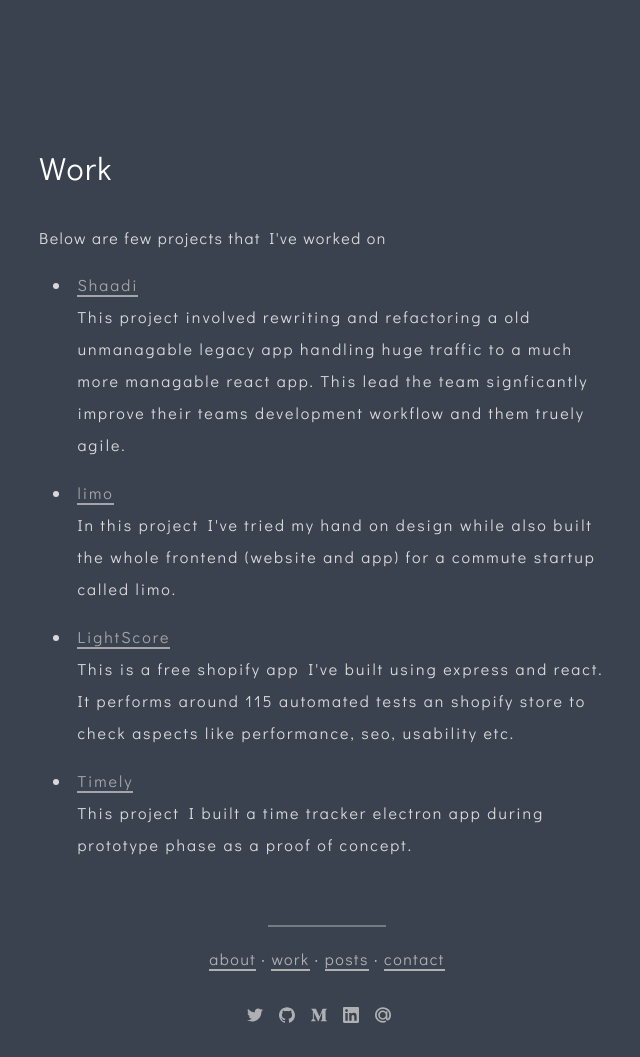
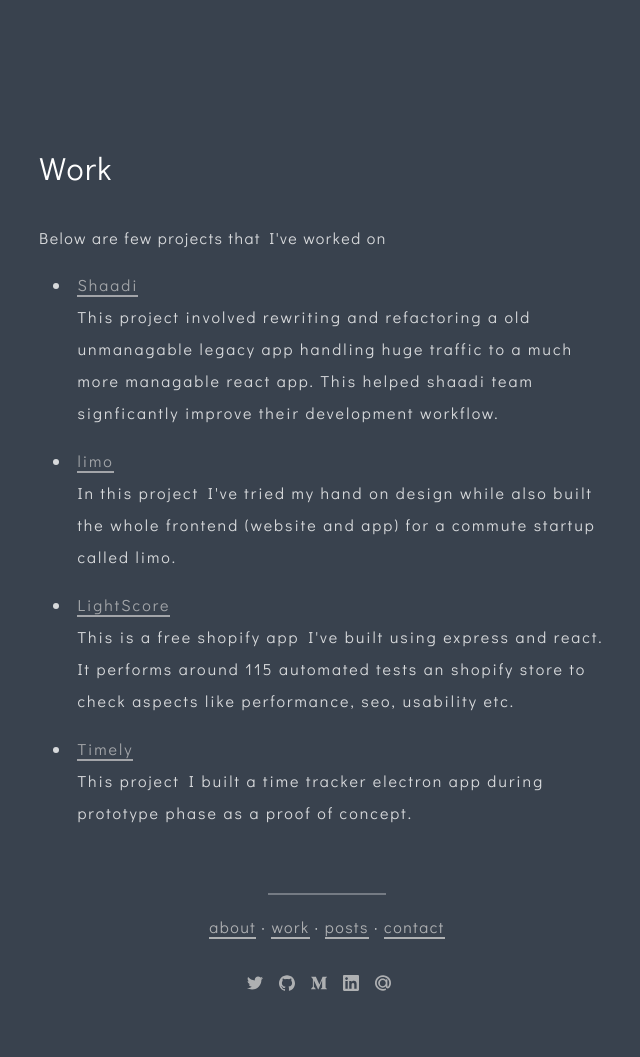
Before and after one commit to swapkats/swapkats.github.io, a Jekyll site: the page built from work.html, in a window 1280 px wide. Shown: the whole page, without its empty margins (313-953 px from the left). Built offline with Jekyll 4.4.1, drawn with Linux system fonts in a browser that asks for light colours; after the commit the page ends 1025 px from its top, so only the background shows below that.

Commit message:
Changes work

```diff
--- a/shaadi.html
+++ b/shaadi.html
@@ -11,6 +11,7 @@
     <p><a href="https://shaadi.com" target="_blank">Shaadi.com</a> is Tinder of India. Millions of Indians use Shaadi every to find their perfect match. But the codebase of this app was far from perfect. It was slow, bloated, and a nightmare work on. This crippled shaadi to make any changes to their app and add new features.</p>
     <p>Shaadi.com had to do a complete rewrite and the aim was to improve their development workflow. But this is no easy task as the app was quite complex as gmail, but this is where react truly shines. Shaadi.com had two main pages on their app where users spent most of their time. One where users can filter partners and other profile page.</p>
     <p>So rewriting these two pages in react would have safely moved 80% of their traffic to a much better faster user experience. I came in this project as they needed an expert react developer who has good attention to detail which was essential for their complex UI. It took me roughly rewrite the whole frontend of the app. It was a great learning experience for me to rewrite a truly robust app which can handle huge traffic without bugs in such short time.</p>
+    <p>I've also helped them setup a robust test environment for their frontend app with unit, integration and visual regression tests.</p>
     <img src="/assets/images/shaadi1.png" alt="shaadi" />
     <img src="/assets/images/shaadi2.png" alt="shaadi" />
   </div>
--- a/work.html
+++ b/work.html
@@ -12,7 +12,7 @@
     <ul>
       <li>
         <a href="/shaadi.html">Shaadi</a>
-        <div>This project involved rewriting and refactoring a old unmanagable legacy app handling huge traffic to a much more managable react app. This lead the team signficantly improve their teams development workflow and them truely agile.</div>
+        <div>This project involved rewriting and refactoring a old unmanagable legacy app handling huge traffic to a much more managable react app. This helped shaadi team signficantly improve their development workflow.</div>
       </li>
       <li>
         <a href="/limo.html">limo</a>
```
